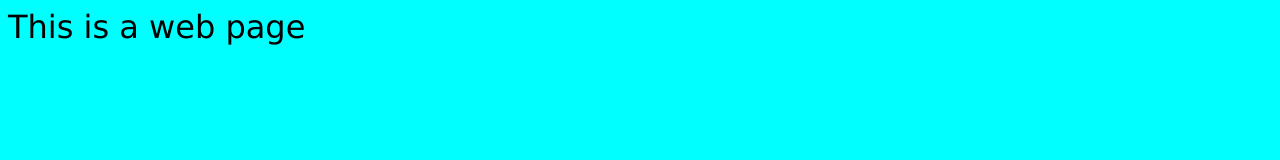
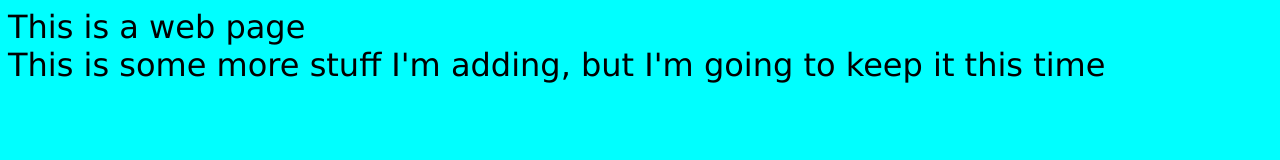
Before and after one commit to eric-couch/LerningGit, a plain HTML site: page index.html in a window 1280 px wide. Drawn offline with Linux system fonts and the light colour scheme.

Commit message:
added some text

```diff
--- a/index.html
+++ b/index.html
@@ -8,5 +8,8 @@
   </head>
   <body>
     This is a web page
+    <div class="someText">
+      This is some more stuff I'm adding, but I'm going to keep it this time
+    </div>
   </body>
 </html>
```
